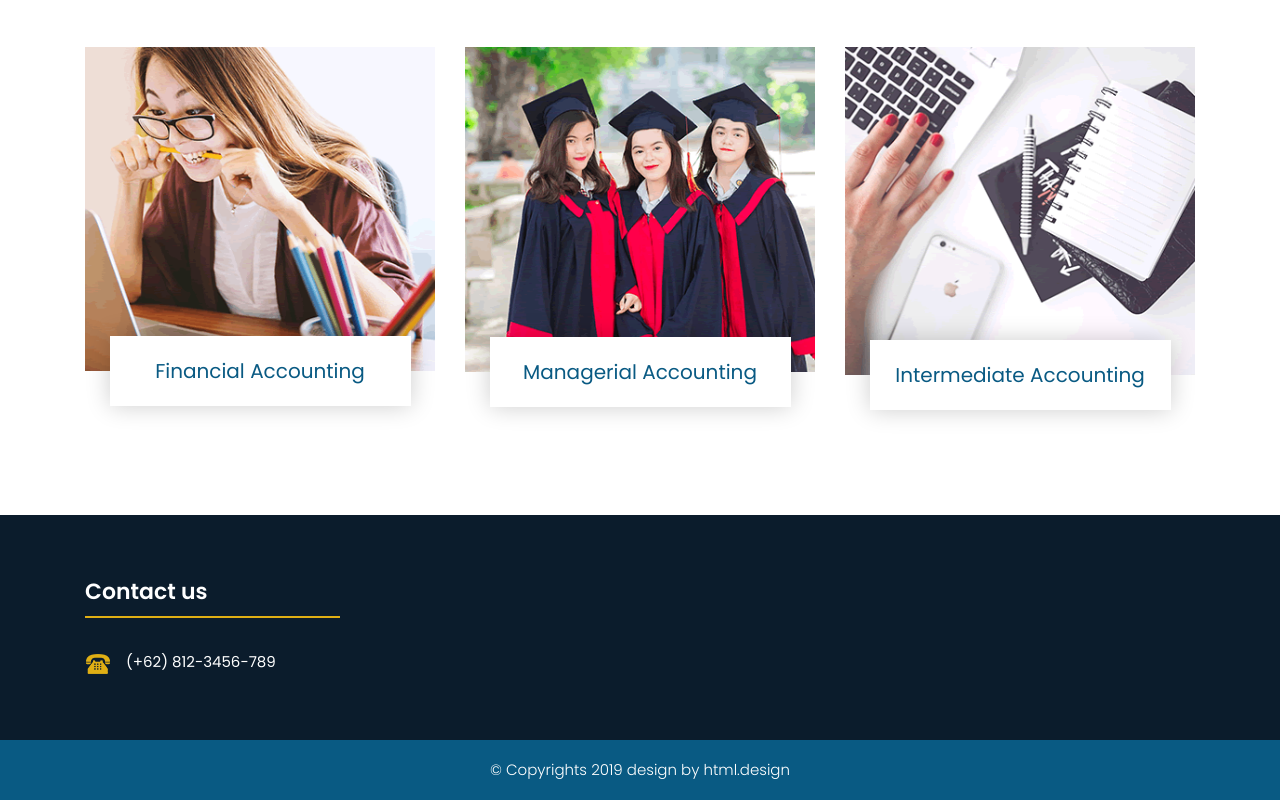
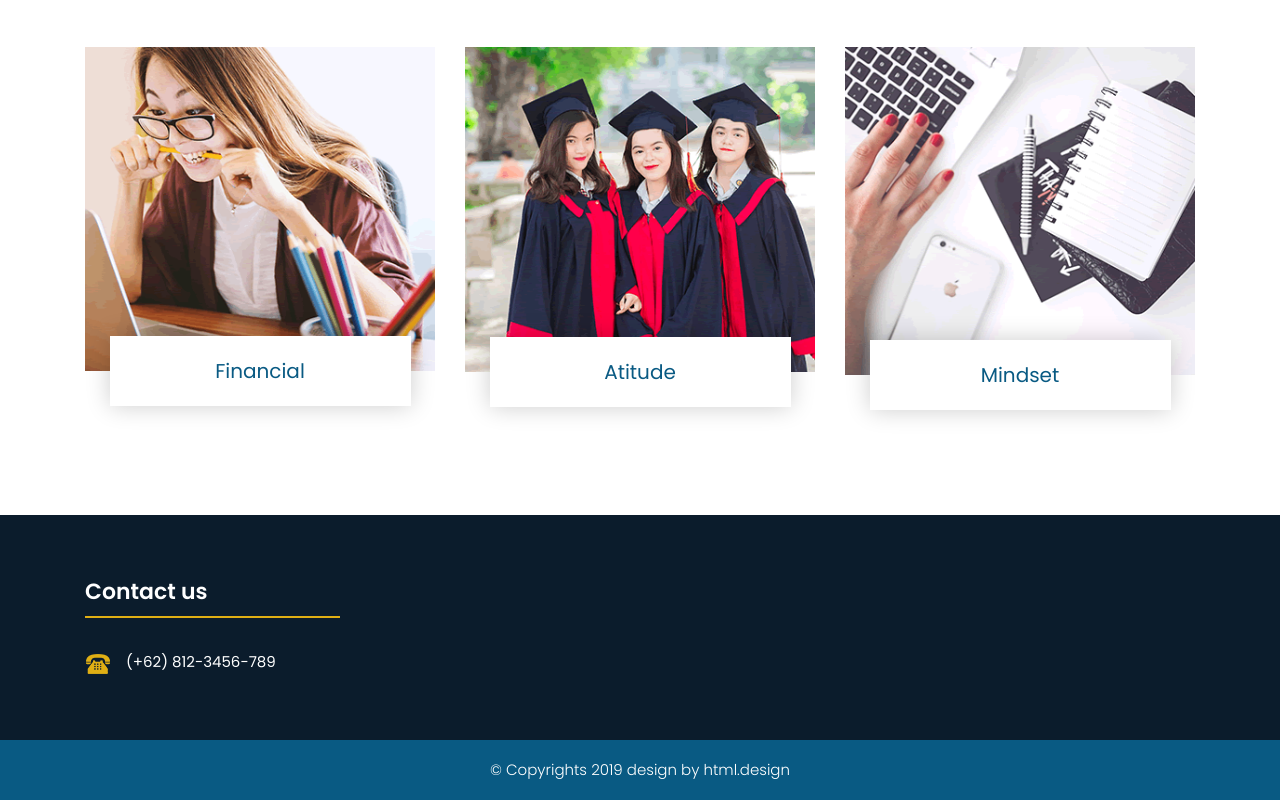
Before and after one commit to Konseling/Konseling.github.io, a plain HTML site: page about.html in a window 1280 px wide. Shown: the part 865-1665 px from the top of the page. Drawn offline with Linux system fonts and the light colour scheme.

Commit message:
Update about.html

```diff
--- a/about.html
+++ b/about.html
@@ -141,19 +141,19 @@
 				<div class="col-md-4">
                     <div class="full blog_img_popular">
                        <img class="img-responsive" src="images/p1.png" alt="#" />
-					   <h4>Financial Accounting</h4>
+					   <h4>Financial</h4>
                     </div>
                 </div>
 				<div class="col-md-4">
                     <div class="full blog_img_popular">
                         <img class="img-responsive" src="images/p2.png" alt="#" />
-						<h4>Managerial Accounting</h4>
+						<h4>Atitude</h4>
                     </div>
                 </div>
 				<div class="col-md-4">
                     <div class="full blog_img_popular">
                         <img class="img-responsive" src="images/p3.png" alt="#" />
-						<h4>Intermediate Accounting</h4>
+						<h4>Mindset</h4>
                     </div>
                 </div>
             </div>
```
